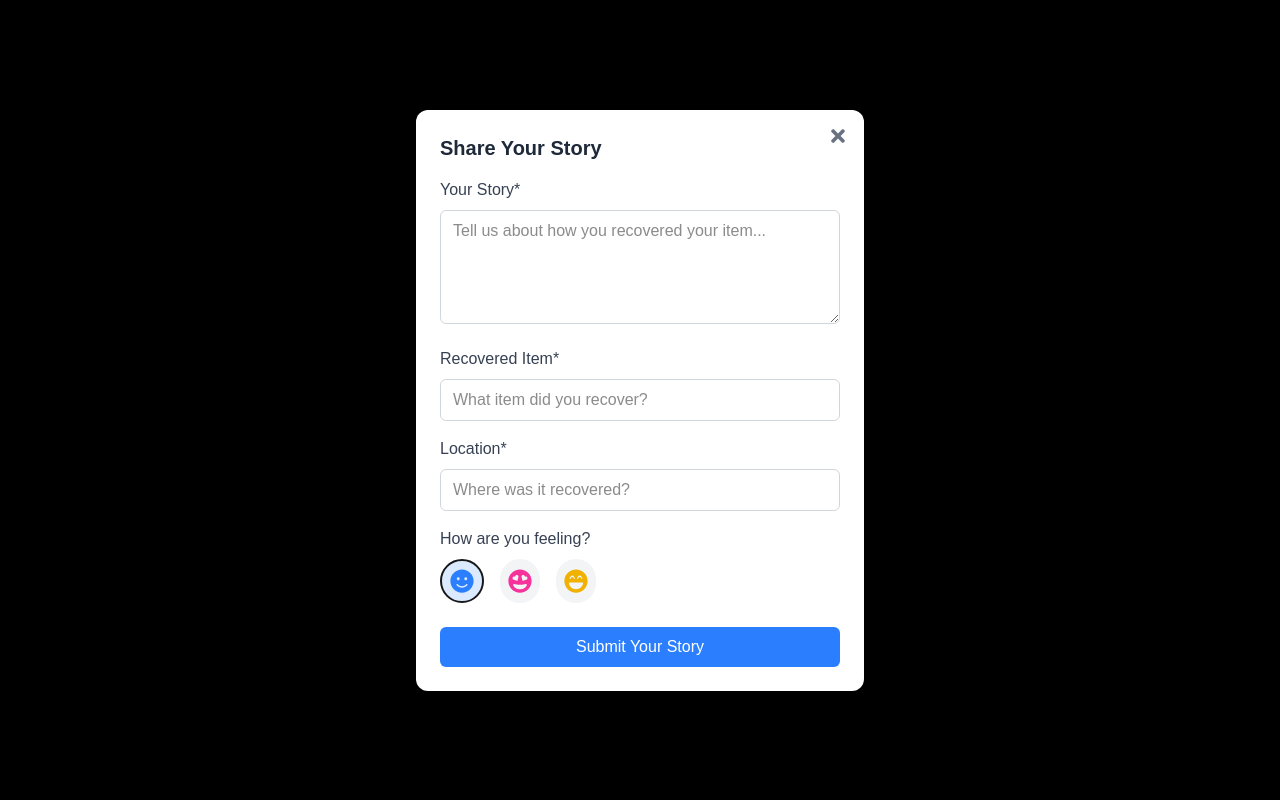
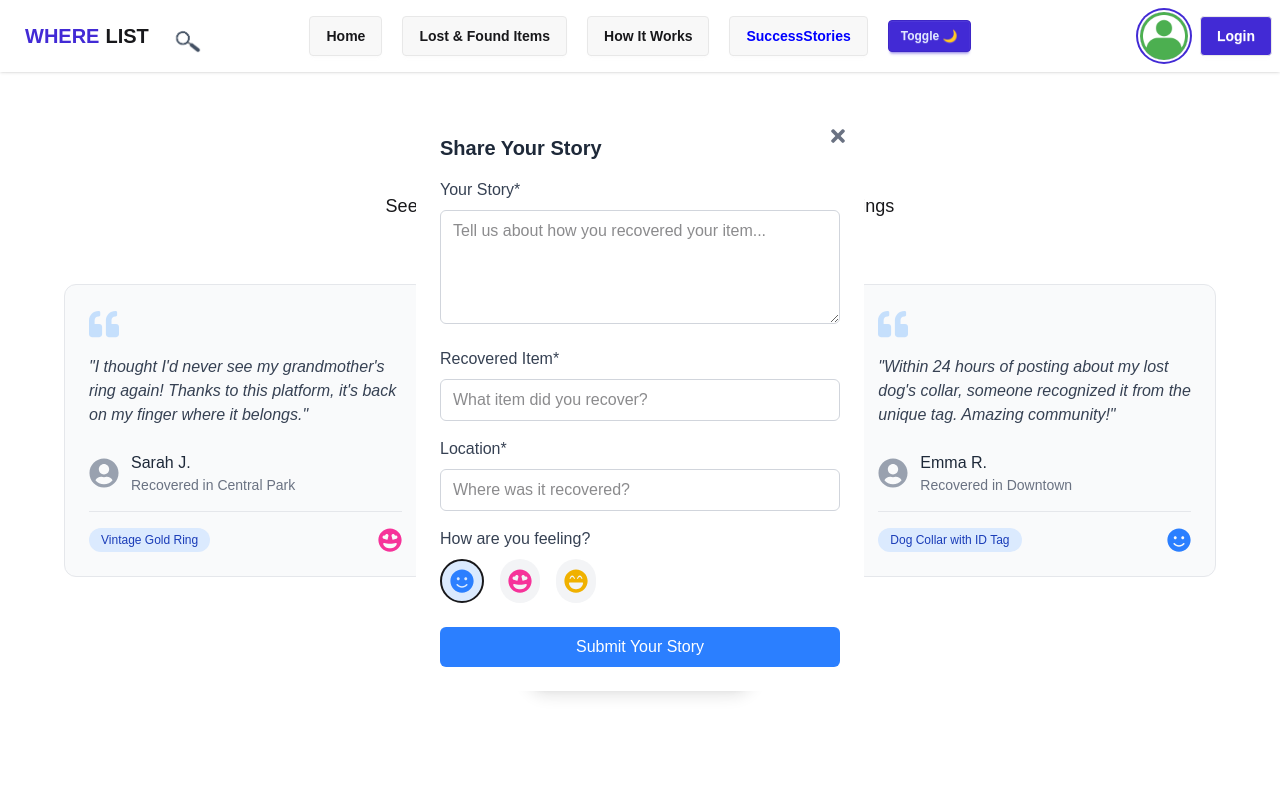
Before and after one commit to mahin67580/lost-N-found-frontend, a React (Vite) app: page /SuccessStories in a window 1280 px wide. Both pictures are taken after a click on the button "Share Your Success Story". Shown: the top 800 px of the page. Built offline with nearby package versions, Linux system fonts and the light colour scheme; no server answers.

Commit message:
Resolved

```diff
--- a/src/Components/SuccessStories.jsx
+++ b/src/Components/SuccessStories.jsx
@@ -119,7 +119,7 @@ const SuccessStories = () => {
     };
 
     return (
-        <div className="bg-white dark:bg-gray-900 py-16 px-4">
+        <div className="    py-16 px-4">
             <div className="max-w-6xl mx-auto">
                 <motion.div
                     initial={{ opacity: 0, y: -20 }}
@@ -127,8 +127,8 @@ const SuccessStories = () => {
                     transition={{ duration: 0.5 }}
                     className="text-center mb-16"
                 >
-                    <h2 className="text-4xl font-bold text-gray-800 dark:text-white mb-4">Happy Reunions</h2>
-                    <p className="text-lg text-gray-600 dark:text-gray-300 max-w-2xl mx-auto">
+                    <h2 className="text-4xl font-bold mb-4">Happy Reunions</h2>
+                    <p className="text-lg   max-w-2xl mx-auto">
                         See how we've helped people recover their precious belongings
                     </p>
                 </motion.div>
@@ -195,7 +195,7 @@ const SuccessStories = () => {
 
                 {/* Story Submission Form Modal */}
                 {isFormOpen && (
-                    <div className="fixed inset-0 bg-black bg-opacity-50 flex items-center justify-center p-4 z-50">
+                    <div className="fixed inset-0   flex items-center justify-center p-4 z-50">
                         <motion.div
                             initial={{ opacity: 0, scale: 0.9 }}
                             animate={{ opacity: 1, scale: 1 }}
--- a/src/Shared/Navbar.jsx
+++ b/src/Shared/Navbar.jsx
@@ -31,7 +31,7 @@ const Navbar = () => {
     }, [theme]);
 
     const toggleTheme = () => {
-        setTheme(prev => (prev === 'dark' ? 'light' : 'dark'));
+        setTheme(prev => (prev === 'light' ? 'dark' : 'light'));
     };
 
     const { user, logout } = use(AuthContext)
```
